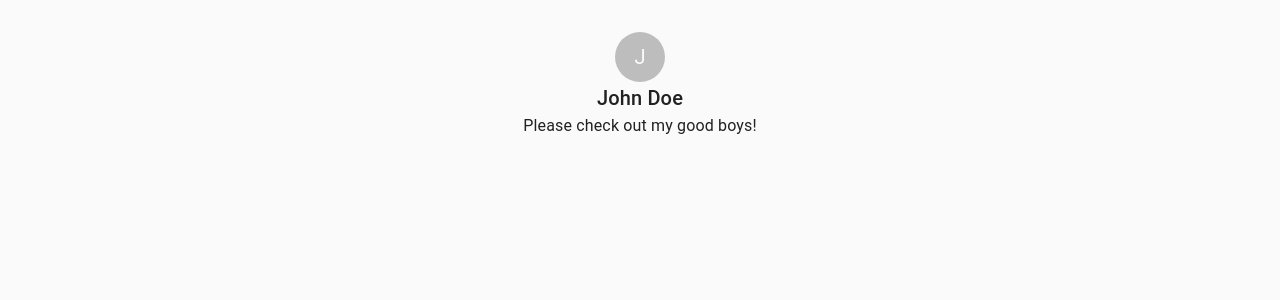
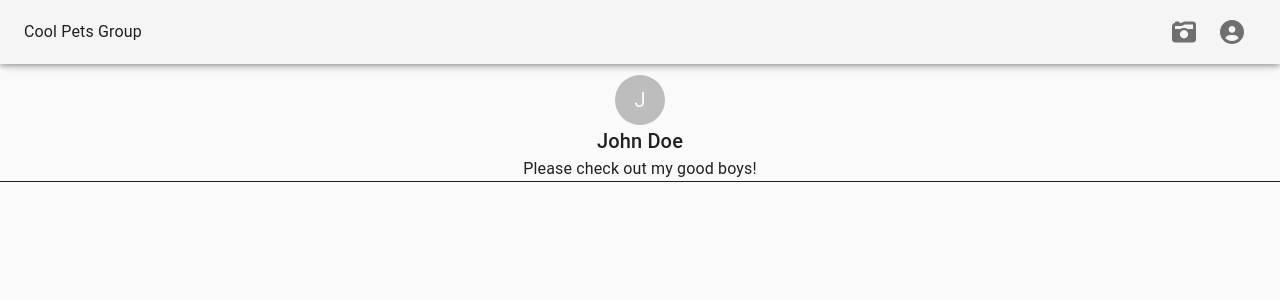
Before and after one commit to chungleee/cool-pets-club, a React (Create React App) app in the folder client/: page /profile in a window 1280 px wide. Shown: the top 300 px of the page. Built offline with nearby package versions, Linux system fonts and the light colour scheme.

Commit message:
Profile: include Layout, add styling - Register: fix link to Login

```diff
--- a/client/src/components/Profile.js
+++ b/client/src/components/Profile.js
@@ -1,18 +1,16 @@
 import React from 'react'
-import { Container, Grid, Typography, Avatar } from '@material-ui/core'
+import { Box, Container, Grid, Typography, Avatar } from '@material-ui/core'
+import Layout from './Layout'
 
 const Profile = () => {
+  const style = {
+    avatar: { width: '50px', height: '50px', margin: 'auto' }
+  }
   return (
-    <Container>
-      <Grid
-        style={{ padding: '2rem' }}
-        container
-        direction="column"
-        alignContent="center"
-      >
-        <Avatar style={{ width: '50px', height: '50px', margin: 'auto' }}>
-          J
-        </Avatar>
+    <Layout>
+      <Box borderBottom={1}>
+        <Grid container direction="column" alignContent="center">
+          <Avatar style={style.avatar}>J</Avatar>
           <div>
             <Typography align="center" variant="h6">
               John Doe
@@ -22,7 +20,8 @@ const Profile = () => {
             </Typography>
           </div>
         </Grid>
-    </Container>
+      </Box>
+    </Layout>
   )
 }
 
--- a/client/src/components/Register.js
+++ b/client/src/components/Register.js
@@ -50,7 +50,7 @@ const Register = () => {
       </form>
       <Typography style={{ textAlign: 'center' }} variant="body1">
         {`Already have an account? `}
-        <Link color="inherit" component={RouterLink} to="/">
+        <Link color="inherit" component={RouterLink} to="/login">
           Login
         </Link>
       </Typography>
```
Lines whose indentation alone changed are shown as unchanged.
